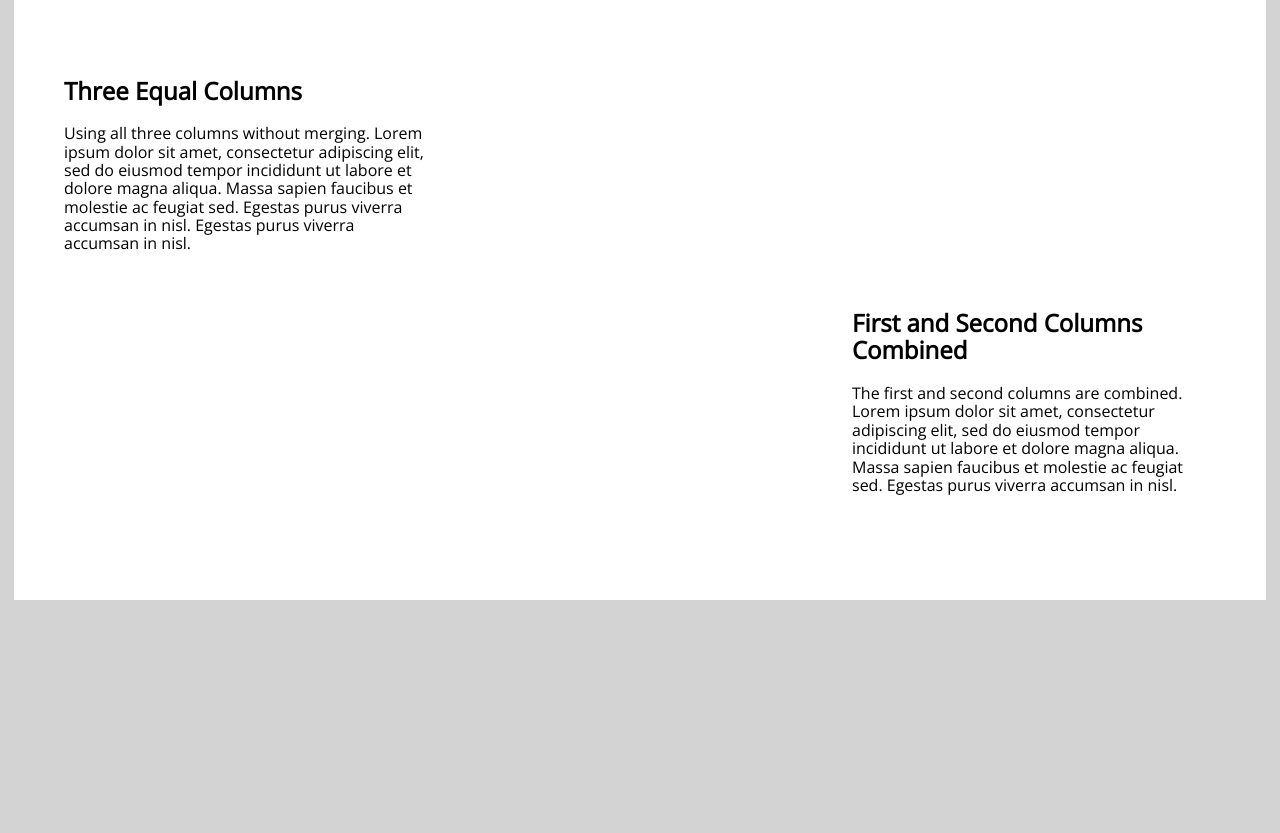
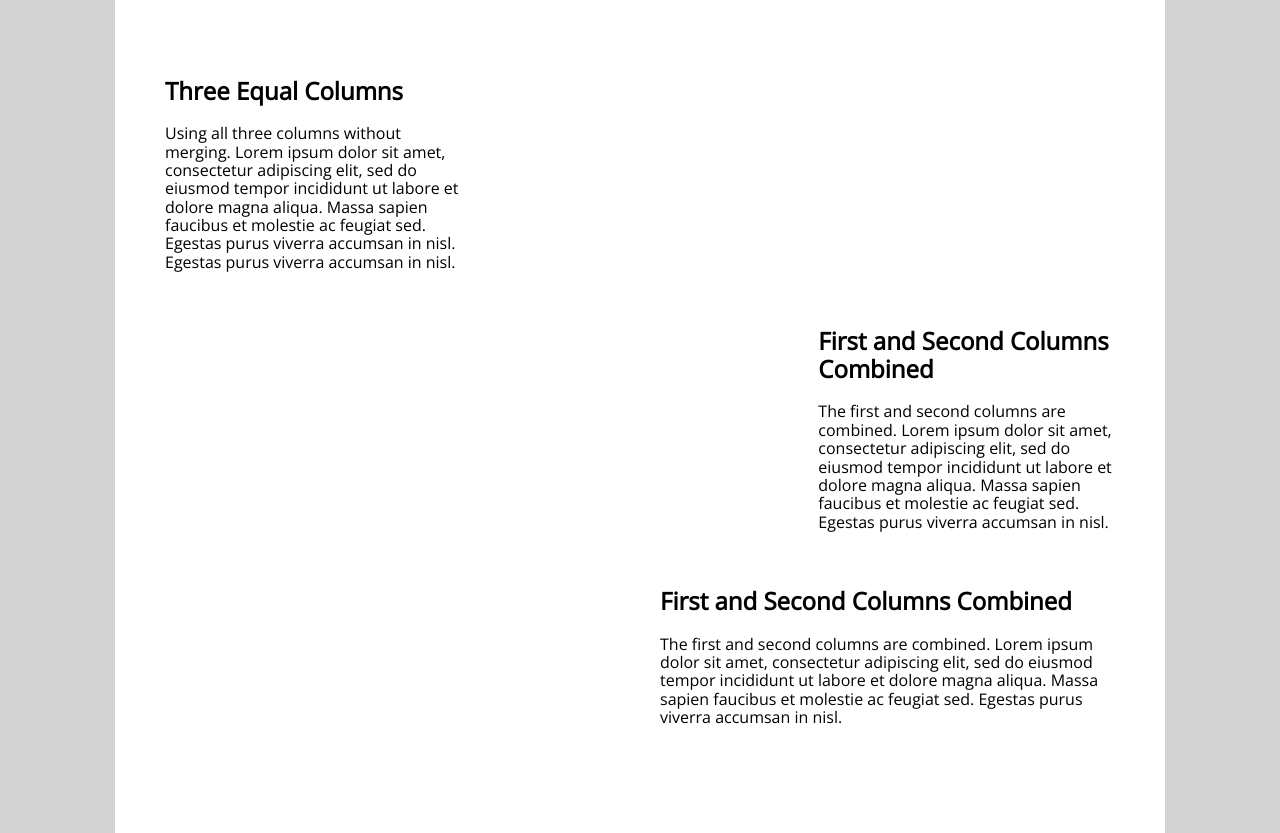
Before and after one commit to esouthwood/3179, a plain HTML site: page index.html in a window 1280 px wide. Shown: the part 131-964 px from the top of the page. Before the commit the page ends 800 px from the top, so only its background shows below. Drawn offline with nearby package versions, Linux system fonts and the light colour scheme; a script that the page names is missing.

Commit message:
Fix pure css grid

```diff
--- a/css/styles.css
+++ b/css/styles.css
@@ -11,7 +11,7 @@ body {
 }
 
 .page {
-    width: 90%;
+    width: 950px;
     background-color: white;
     margin: auto;
     padding: 50px;
--- a/index.html
+++ b/index.html
@@ -62,7 +62,7 @@
         <div id="chloropleth_production" class="vis-container"></div>
       </div>
       <div class="pure-u-1-3">
-        <div id="chloropleth_consumption" class="vis-container" style="margin-left: 15px;"></div>
+        <div id="chloropleth_consumption" class="vis-container"></div>
       </div>
     </div>
 
@@ -82,7 +82,21 @@
     </div>
     <!-- end pure grid group -->
 
-
+    <!-- pure grid group -->
+    <div class="pure-g">
+      <div class="pure-u-1-2">
+        <div id="bar_chart" class="vis-container"></div>
+      </div>
+      <div class="pure-u-1-2">
+        <div class="description description-right">
+          <h2>First and Second Columns Combined</h2>
+          <p>The first and second columns are combined. Lorem ipsum dolor sit amet,
+            consectetur adipiscing elit, sed do eiusmod tempor incididunt ut labore et dolore magna aliqua. Massa sapien
+            faucibus et molestie ac feugiat sed. Egestas purus viverra accumsan in nisl.</p>
+        </div>
+      </div>
+    </div>
+    <!-- end pure grid group -->
 
   </div> <!-- end page -->
 
```
